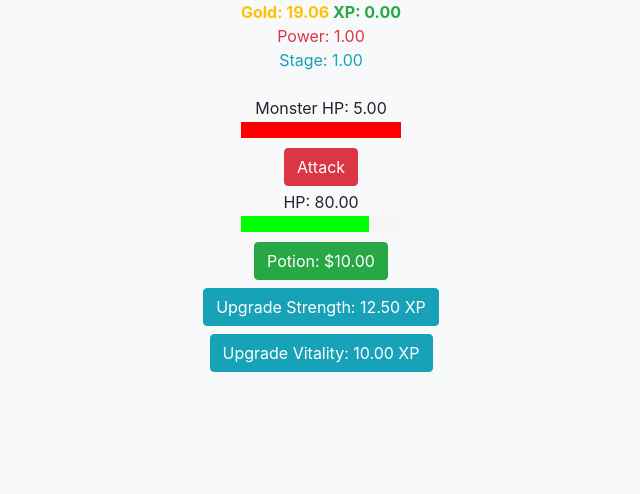
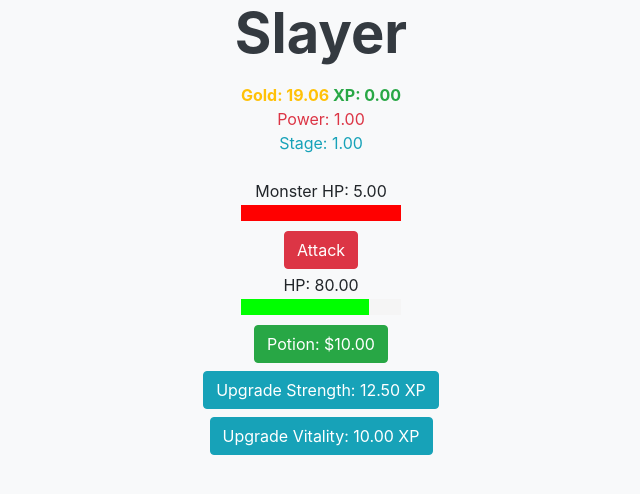
Before and after one commit to imaadm/IncrementalGame, a plain HTML site: page index.html in a window 1280 px wide. Shown: the whole page, without its empty margins (319-959 px from the left). Drawn offline with nearby package versions, Linux system fonts and the light colour scheme.

Commit message:
added game title

```diff
--- a/index.html
+++ b/index.html
@@ -9,6 +9,7 @@
 
 <body class="bg-light">
   <script type="text/javascript" src="main.js"></script>
+  <h1 class="display-4 font-weight-bold text-dark pb-2" style="text-align: center;">Slayer</h1>
   <div class="interface">
     <div class="stats">
       <span class="text-warning font-weight-bold"> Gold: <span class="gold"></span> </span>
```
